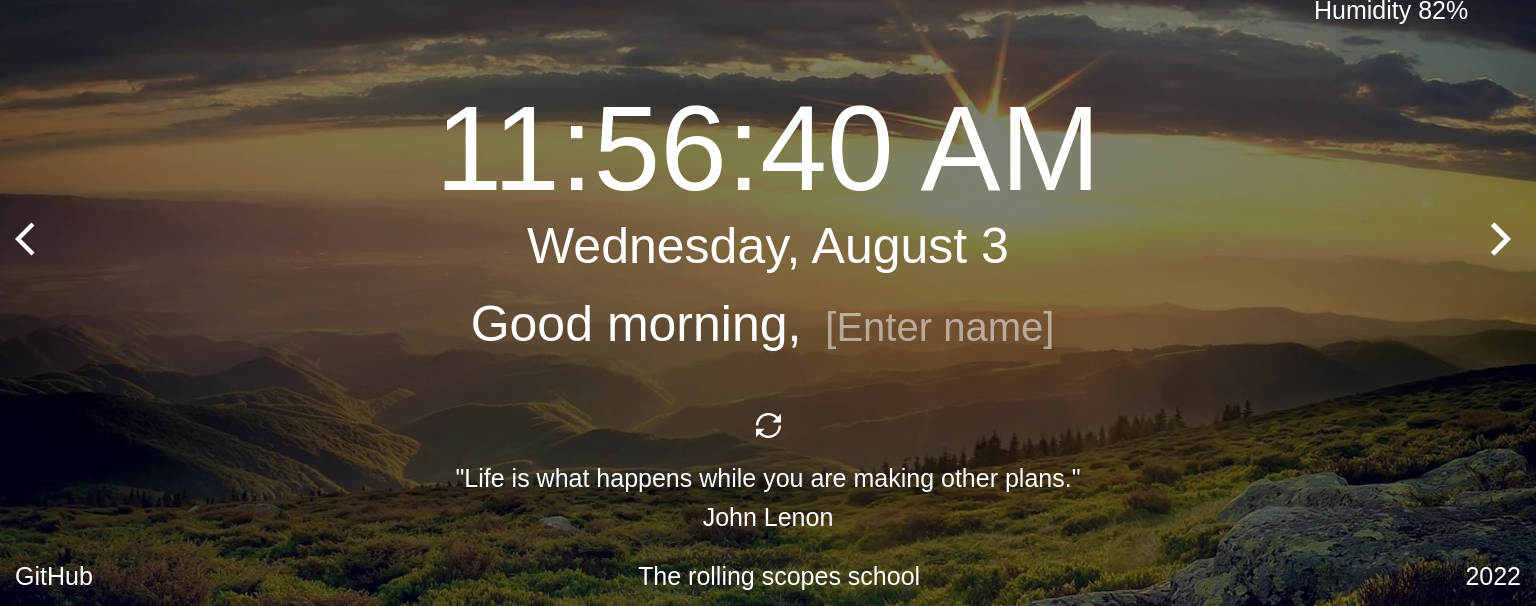
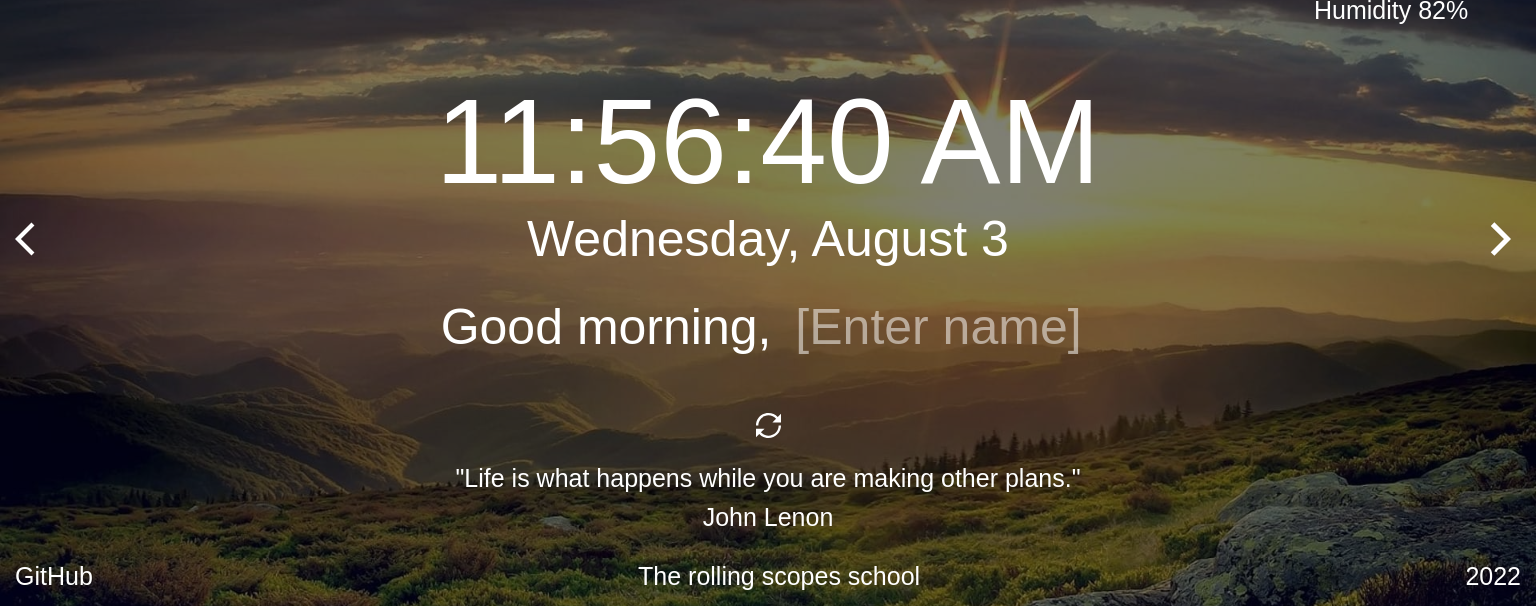
Before and after one commit to EkaterinAutumn/rsschool-cv, a website built with webpack: page momentum/src/index.html in a window 1536 px wide. Shown: the part 194-800 px from the top of the page. Built offline with nearby package versions, Linux system fonts and the light colour scheme.

Commit message:
Feat: add media

```diff
--- a/momentum/src/styles.css
+++ b/momentum/src/styles.css
@@ -193,7 +193,7 @@ body {
     height: 40px;
 }
 
-@media (min-width: 1400px) {
+@media (min-width: 1500px) {
     body {
         font-size: 25px;
     }
@@ -206,7 +206,18 @@ body {
         font-size: 50px;
     }
 
+
+    ::placeholder {
+        color: rgba(255, 255, 255, 0.517);
+        font-size: 50px;
+    }
+
     .entername {
+        font-size: 50px;
+    }
+
+    .name {
+        width: 290px;
         font-size: 50px;
     }
 }
```
